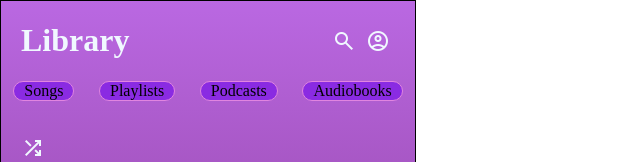
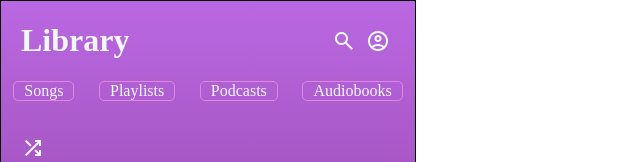
Before and after one commit to WBexte/cprg303-Project-Phase-3, a plain HTML site: page pages/LibraryPage.html in a window 1280 px wide. Shown: the top 162 px of the page, without its empty margins (0-640 px from the left). Drawn offline with nearby package versions, Linux system fonts and the light colour scheme.

Commit message:
Finished styling

```diff
--- a/styles/LibraryPage.css
+++ b/styles/LibraryPage.css
@@ -99,12 +99,12 @@ footer nav {
 }
 
 .top-nav li {
-    background-color: blueviolet;
     border: 1px solid #e185e0;
-    border-radius: 15px;
+    border-radius: 5px;
 }
 
 .top-nav li a {
+    color: aliceblue;
     padding: 5px 10px;
     color: aliceblues;
 }
```
